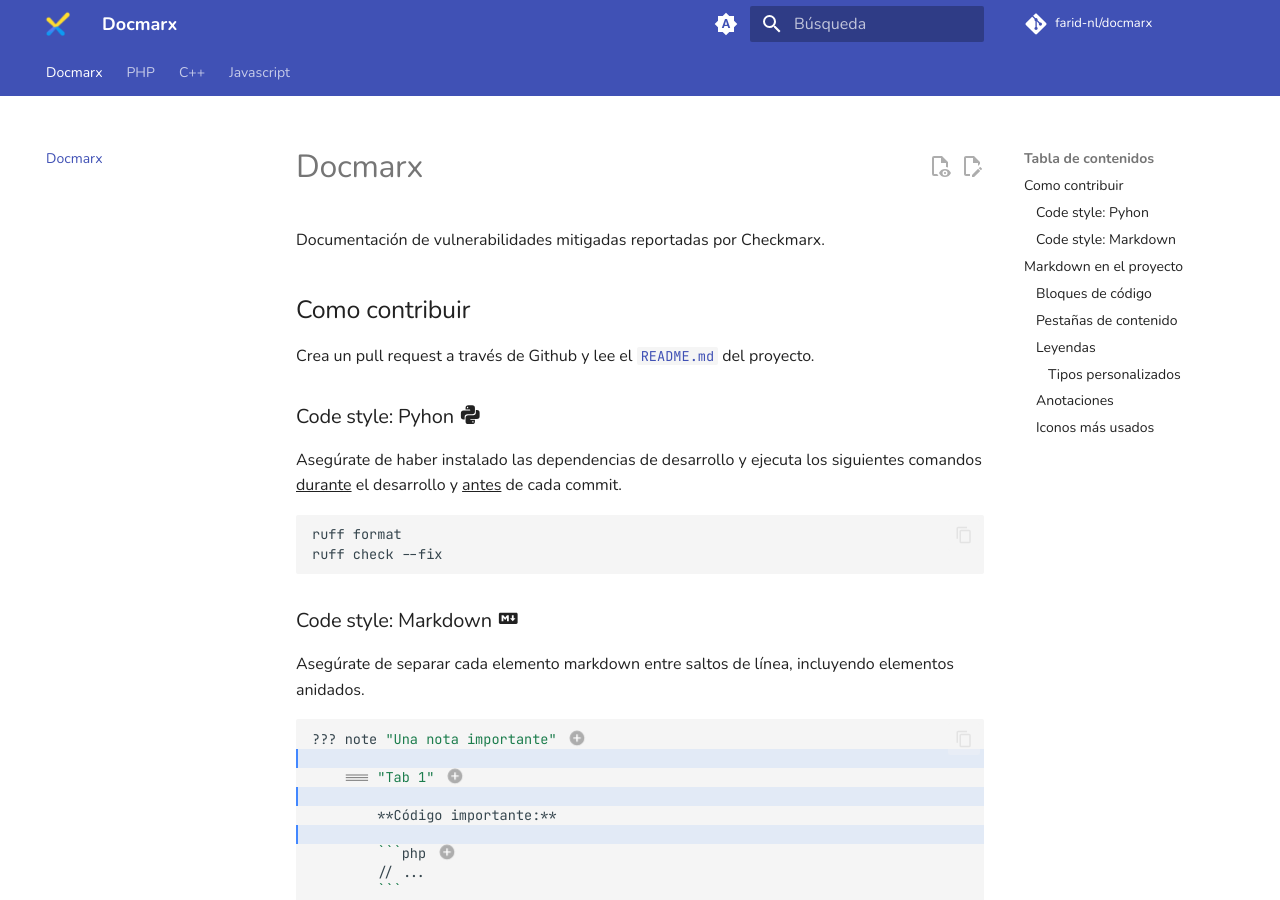
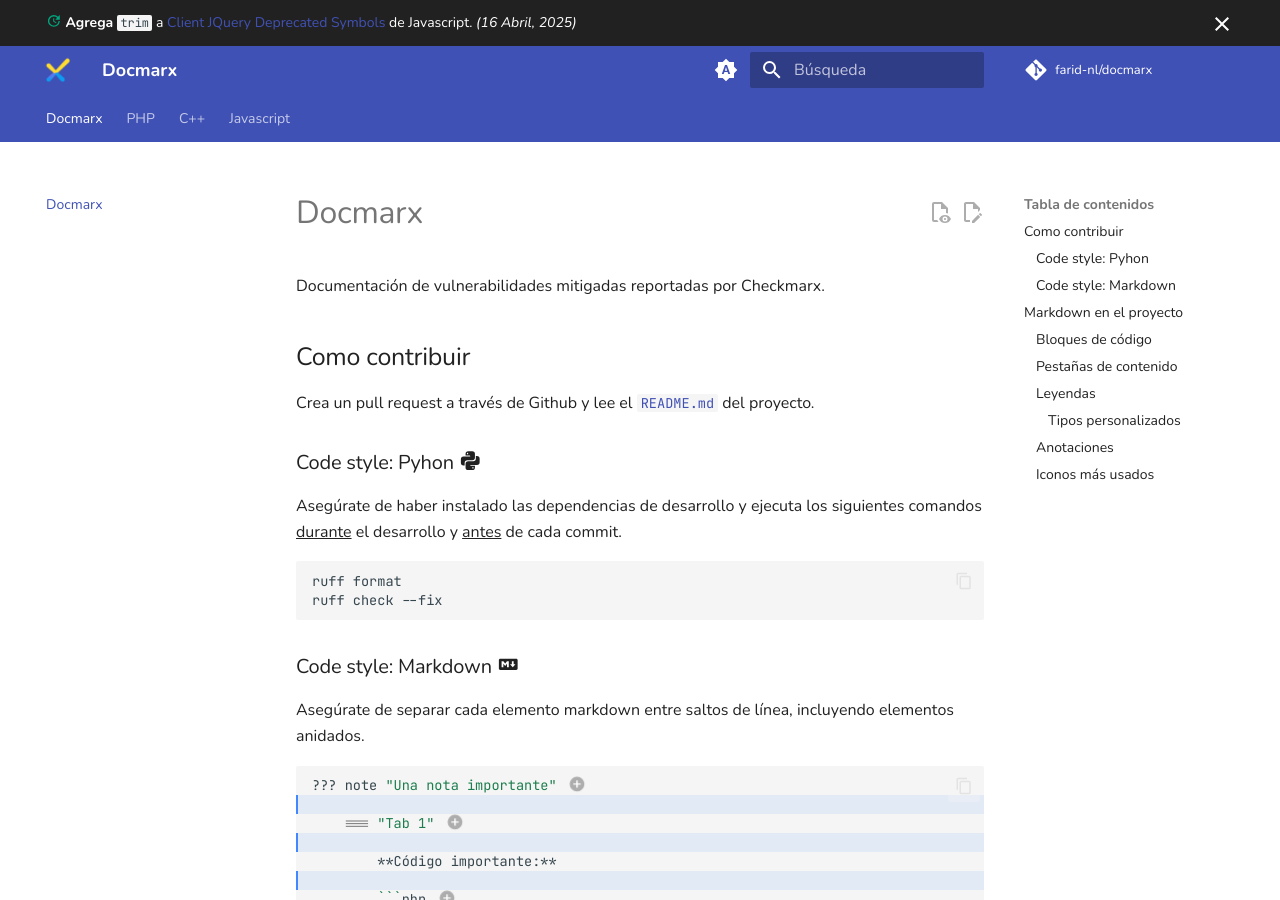
Before and after one commit to Farid-NL/docmarx, an MkDocs documentation site: the page built from docs/index.md, in a window 1280 px wide and 900 px high. Built offline with MkDocs 1.6.1 and Material for MkDocs 9.7.7, drawn with Linux system fonts in a browser that asks for light colours; comment, search, counter and statistics services are not loaded.

Commit message:
feat: Añade una barra de anuncios con el cambio más reciente

```diff
--- a/mkdocs.yml
+++ b/mkdocs.yml
@@ -35,6 +35,7 @@ theme:
     - search.share
     - toc.follow
     #- toc.integrate
+    - announce.dismiss
   palette:
     - media: "(prefers-color-scheme)"
       toggle:
@@ -66,6 +67,7 @@ theme:
       vul-alta: material/alert
       vul-media: material/alert
       vul-baja: material/alert
+  custom_dir: overrides
 
 # Plugins
 plugins:
--- /dev/null
+++ b/overrides/main.html
@@ -0,0 +1,17 @@
+{% extends "base.html" %}
+
+{% block announce %}
+  <!--
+  Si se agrega algo: `color: #00A67E`
+  Si se modifica algo: `color: #F5C518`
+  Si se elimina algo: `color: #E53935`
+  -->
+  <span class="twemoji" style="color: #00A67E">
+    {% include ".icons/material/update.svg" %}
+  </span>
+  <strong>Agrega</strong> <code>trim</code> a
+  <a href="/docmarx/js/client-jquery-deprecated-symbols/#trim">Client JQuery Deprecated Symbols</a>
+  de Javascript.
+
+  <em>(16 Abril, 2025)</em>
+{% endblock %}
```
